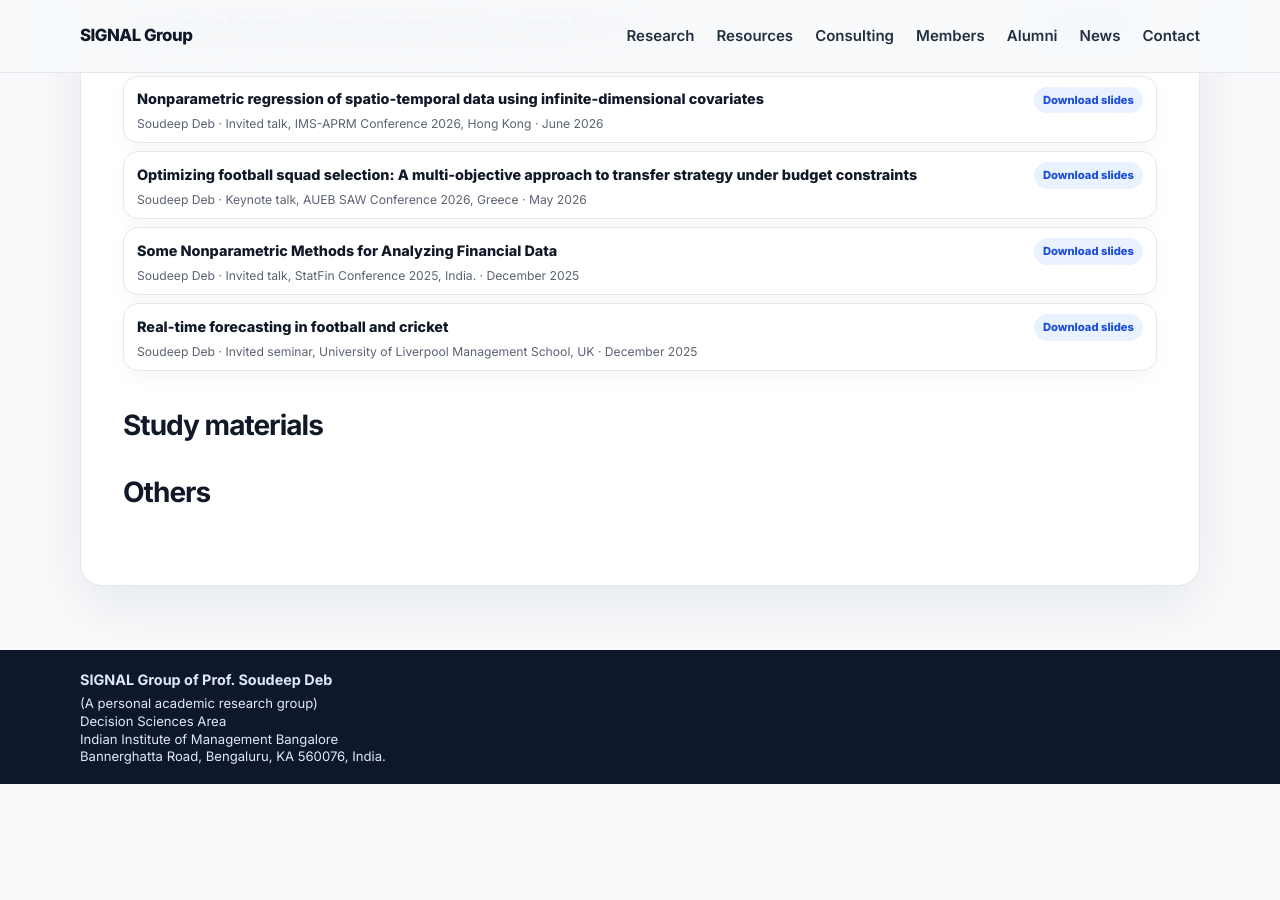
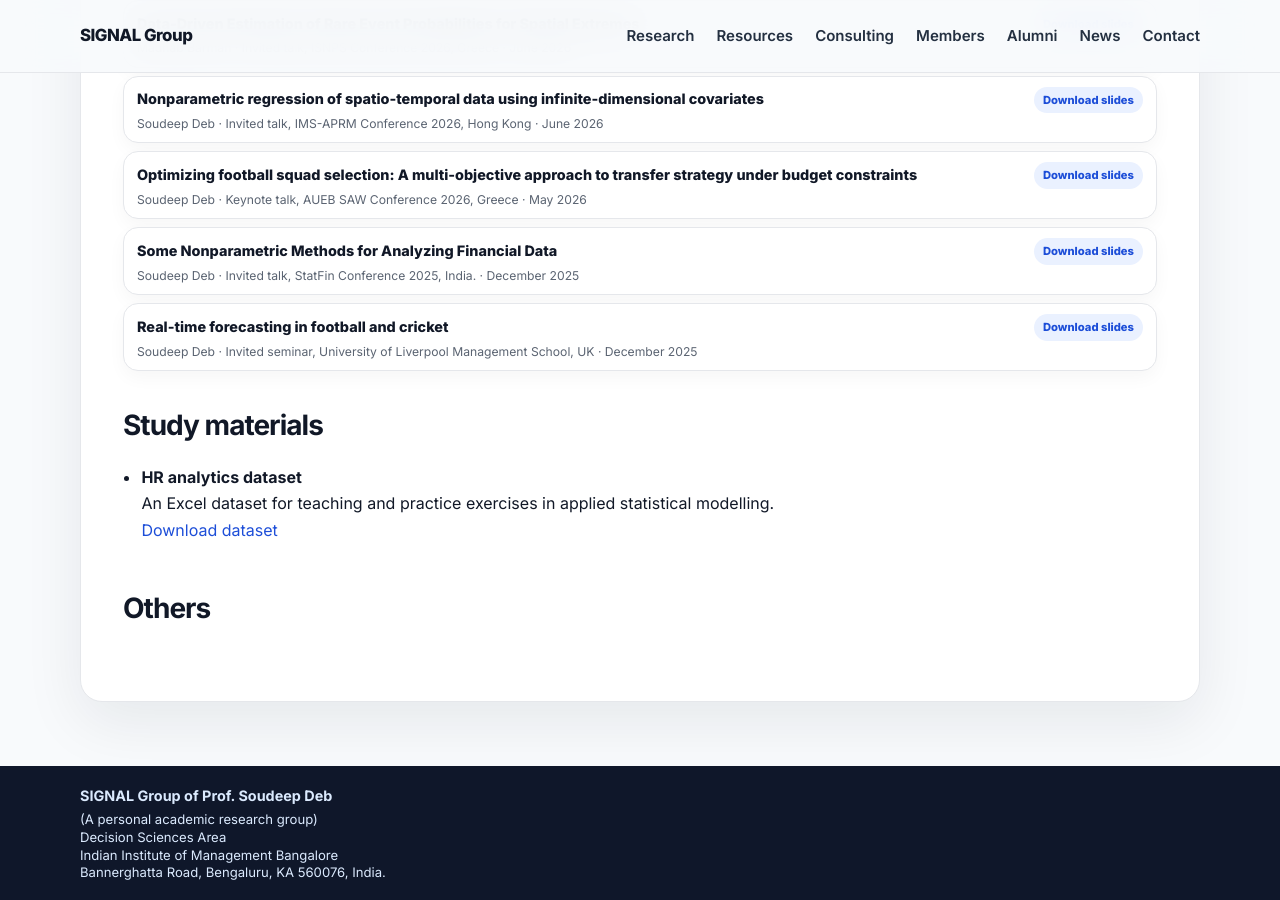
Before and after one commit to soudeepd/soudeeps-research-group, a Jekyll site: the page built from docs/_pages/resources.md, in a window 1280 px wide and 900 px high, scrolled down 841 px. Built offline with Jekyll 4.4.1, drawn with Linux system fonts in a browser that asks for light colours; before the commit the page ends 1625 px from its top, so only the background shows below that.

Commit message:
resources updated

```diff
--- a/docs/_data/resources.yml
+++ b/docs/_data/resources.yml
@@ -60,3 +60,10 @@
   links:
     - label: "Download slides"
       url: "/assets/resources/seminar-slides/Liverpool_talk.pdf"
+
+- title: "HR analytics dataset"
+  category: study-materials
+  description: "An Excel dataset for teaching and practice exercises in applied statistical modelling."
+  links:
+    - label: "Download dataset"
+      url: "/assets/resources/study-materials/datasets/HR_analytics_dataset.xlsx"
--- a/docs/_pages/resources.md
+++ b/docs/_pages/resources.md
@@ -95,12 +95,25 @@ This page collects books, seminar slides, study materials, and other academic re
 {% for item in study_materials %}
   <li>
     <strong>{{ item.title }}</strong>
-    {% if item.authors %}<br>{{ item.authors }}{% endif %}
-    {% if item.description %}<br>{{ item.description }}{% endif %}
+
+    {% if item.authors and item.authors != "" %}
+      <br>{{ item.authors }}
+    {% endif %}
+
+    {% if item.description %}
+      <br>{{ item.description }}
+    {% endif %}
+
     {% if item.links %}
       <br>
       {% for link in item.links %}
-        <a href="{{ site.baseurl }}{{ link.url }}" target="_blank" rel="noopener">{{ link.label }}</a>{% unless forloop.last %} · {% endunless %}
+        {% assign first_char = link.url | slice: 0 %}
+        {% if first_char == "/" %}
+          <a href="{{ site.baseurl }}{{ link.url }}" target="_blank" rel="noopener">{{ link.label }}</a>
+        {% else %}
+          <a href="{{ link.url }}" target="_blank" rel="noopener">{{ link.label }}</a>
+        {% endif %}
+        {% unless forloop.last %} · {% endunless %}
       {% endfor %}
     {% endif %}
   </li>
```
